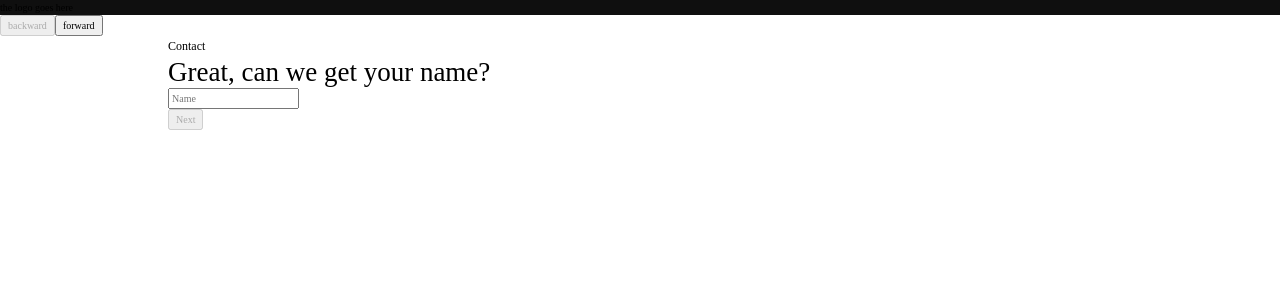
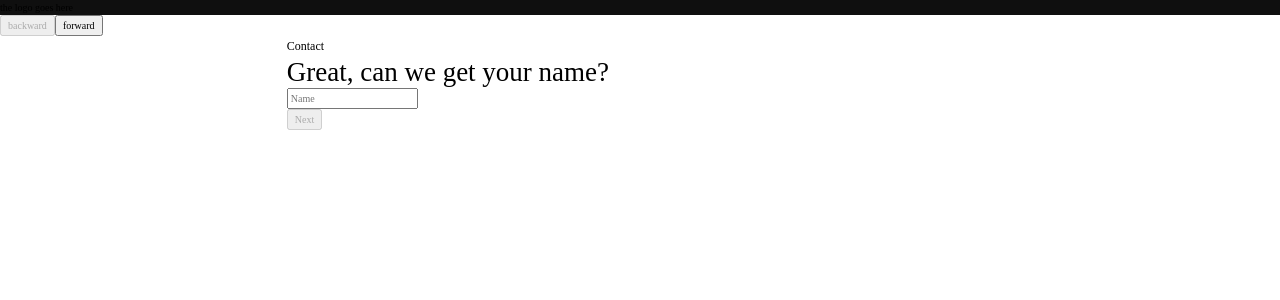
Before and after one commit to robbiebart/field-office-test, a React (Create React App) app: page / in a window 1280 px wide. Shown: the top 300 px of the page. Built offline with nearby package versions, Linux system fonts and the light colour scheme.

Commit message:
responsive main-grid

```diff
--- a/src/index.scss
+++ b/src/index.scss
@@ -77,16 +77,24 @@ h6 {
 
 .main-grid {
 	display: grid;
-	grid-template-columns: 2.4rem auto 2.4rem;
+	grid-template-columns: 1.5rem auto 1.5rem;
 	overflow-x: hidden;
+}
+
+@media only screen and (min-width: 600px) {
+	.main-grid {
+		grid-template-columns:
+			minmax(1.5rem, auto)
+			minmax(32.6rem, auto)
+			minmax(1.5rem, auto);
+	}
 }
 
 @media only screen and (min-width: 944px) {
 	.main-grid {
-		grid-template-columns: minmax(4rem, auto) minmax(auto, 944px) minmax(
-				4rem,
-				auto
-			);
+		grid-template-columns:
+			22.4% minmax(32.6rem, auto)
+			22.4%;
 	}
 }
 
```
